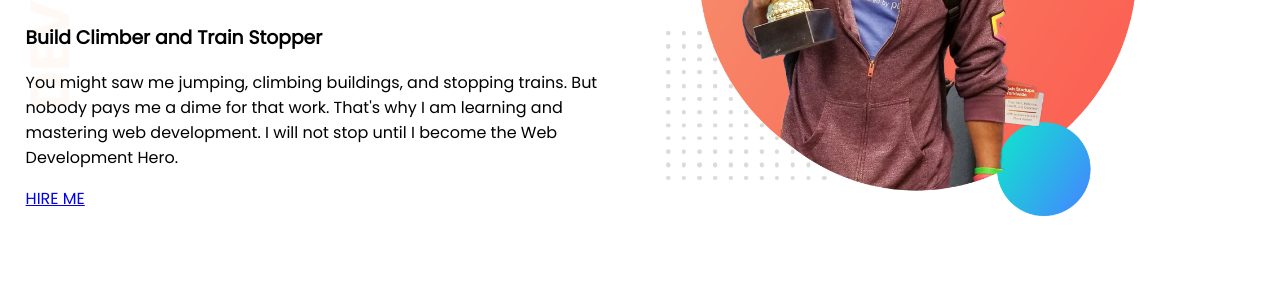
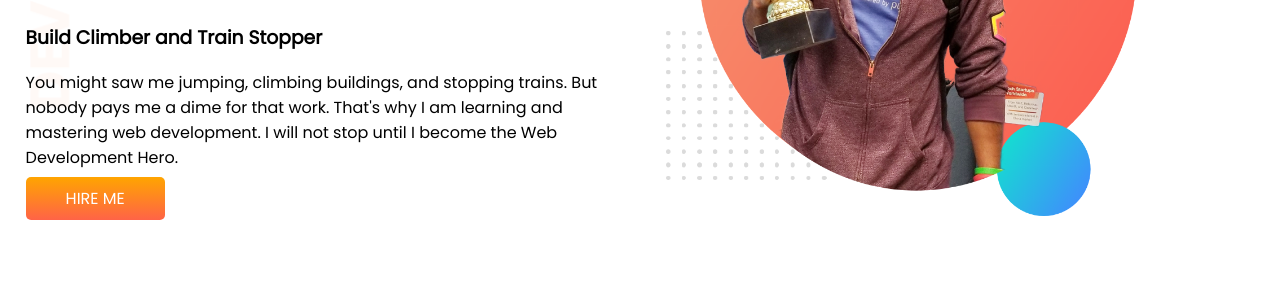
Before and after one commit to maruf77777/Developer-Portfolio, a plain HTML site: page index.html in a window 1280 px wide. Shown: the part 252-542 px from the top of the page. Drawn offline with Linux system fonts and the light colour scheme.

Commit message:
button currection

```diff
--- a/style.css
+++ b/style.css
@@ -30,7 +30,7 @@ span {
 
 }
 
-.half text .link-button {
+.link-button {
     text-decoration: none;
     background-image: linear-gradient(orange, tomato);
     padding: 10px 40px;
```
